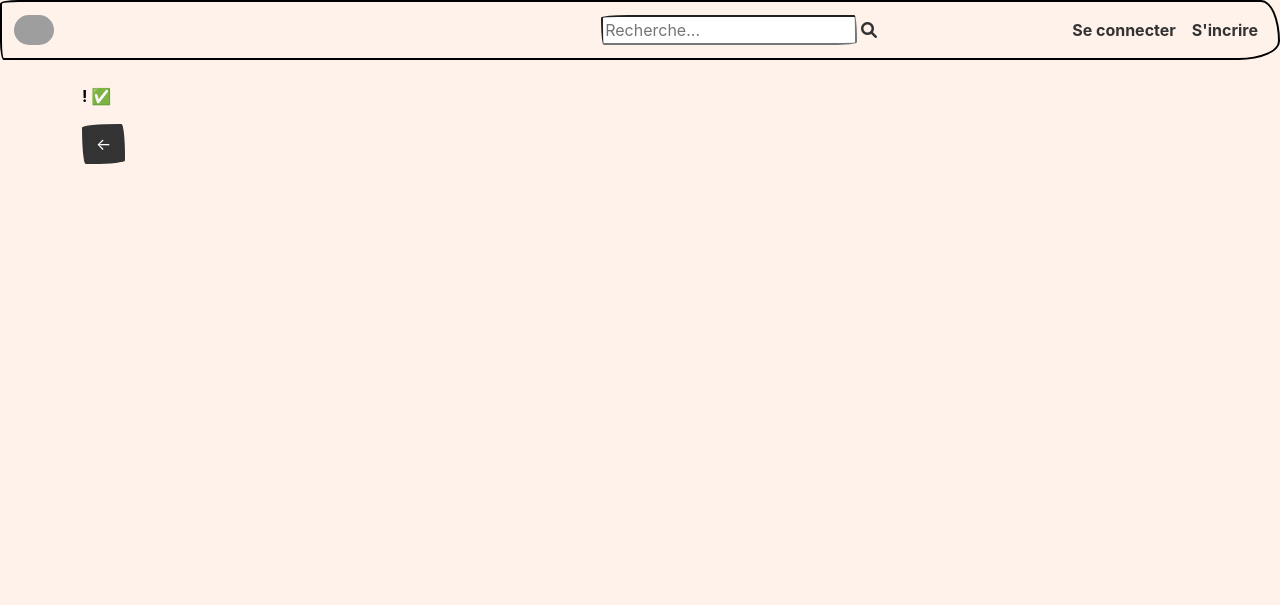
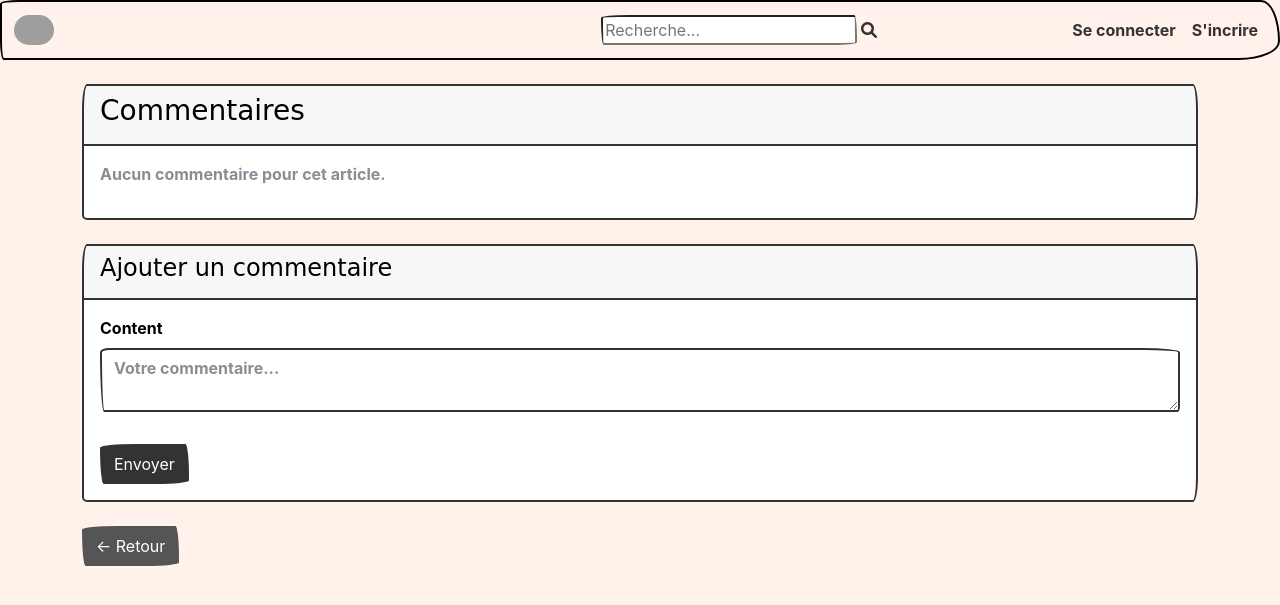
Before and after one commit to soulweby/Livres_Debat_Symfony, a Symfony app: template templates/article/index.html.twig in a window 1280 px wide. Shown: the top 605 px of the page. Run offline with Twig, Linux system fonts and the light colour scheme; the template is opened without the code that fills it, so the values that code supplies are empty; form fields are guessed from the names that the template uses; some libraries are stand-ins or nearby versions; some web fonts are replaced; grey boxes are pictures that could not be loaded.

Commit message:
{commentaryDesingFlat}

```diff
--- a/templates/article/index.html.twig
+++ b/templates/article/index.html.twig
@@ -1,31 +1,51 @@
 {% extends 'base.html.twig' %}
 
-{% block title %}Hello ArticleController!
+{% block title %}
+	{{ article.title }}
 {% endblock %}
 
 {% block body %}
-	{# <style>
-		.example-wrapper {
-			margin: 1em auto;
-			max-width: 800px;
-			width: 95%;
-			font: 18px / 1.5 sans-serif;
-		}
-		.example-wrapper code {
-			background: #F5F5F5;
-			padding: 2px 6px;
-		}
-	</style> #}
+	<div class="example-wrapper">
+		<div class="mb-4">
+			<div class="card-body">
+				<h2 class="card-title">{{ article.title }}</h2>
+				<p class="card-text">{{ article.content }}</p>
+			</div>
+		</div>
 
-	<div class="example-wrapper">
-		<h2>
-			{{article.title }}</h2>
+		<div class="card mb-4">
+			<div class="card-header">
+				<h3>Commentaires</h3>
+			</div>
+			<div class="card-body">
+				{% for commentaire in article.comment %}
+					<div class="comment mb-3 p-2 border-bottom">
+						<p>
+							<strong>{{ commentaire.autor }}</strong>
+							<small class="text-muted">le
+								{{ commentaire.date|date('d/m/Y H:i') }}</small>
+						</p>
+						<p>{{ commentaire.content }}</p>
+					</div>
+				{% else %}
+					<p class="text-muted">Aucun commentaire pour cet article.</p>
+				{% endfor %}
+			</div>
+		</div>
 
-		<p>
-			{{article.content }}! ✅</p>
+		<div class="card mb-4">
+			<div class="card-header">
+				<h4>Ajouter un commentaire</h4>
+			</div>
+			<div class="card-body">
+				{{ form_start(comment_form) }}
+				{# {{ form_row(comment_form.author, { 'attr': {'class': 'form-control'} }) }} #}
+				{{ form_row(comment_form.content, { 'attr': {'class': 'form-control', 'placeholder': 'Votre commentaire...'} }) }}
+				<button type="submit" class="btn btn-primary mt-3">Envoyer</button>
+				{{ form_end(comment_form) }}
+			</div>
+		</div>
 
-		<a class="btn btn-primary" href="{{ path('article') }}">←</a>
-
-
+		<a class="btn btn-secondary" href="{{ path('article') }}">← Retour</a>
 	</div>
 {% endblock %}
```
